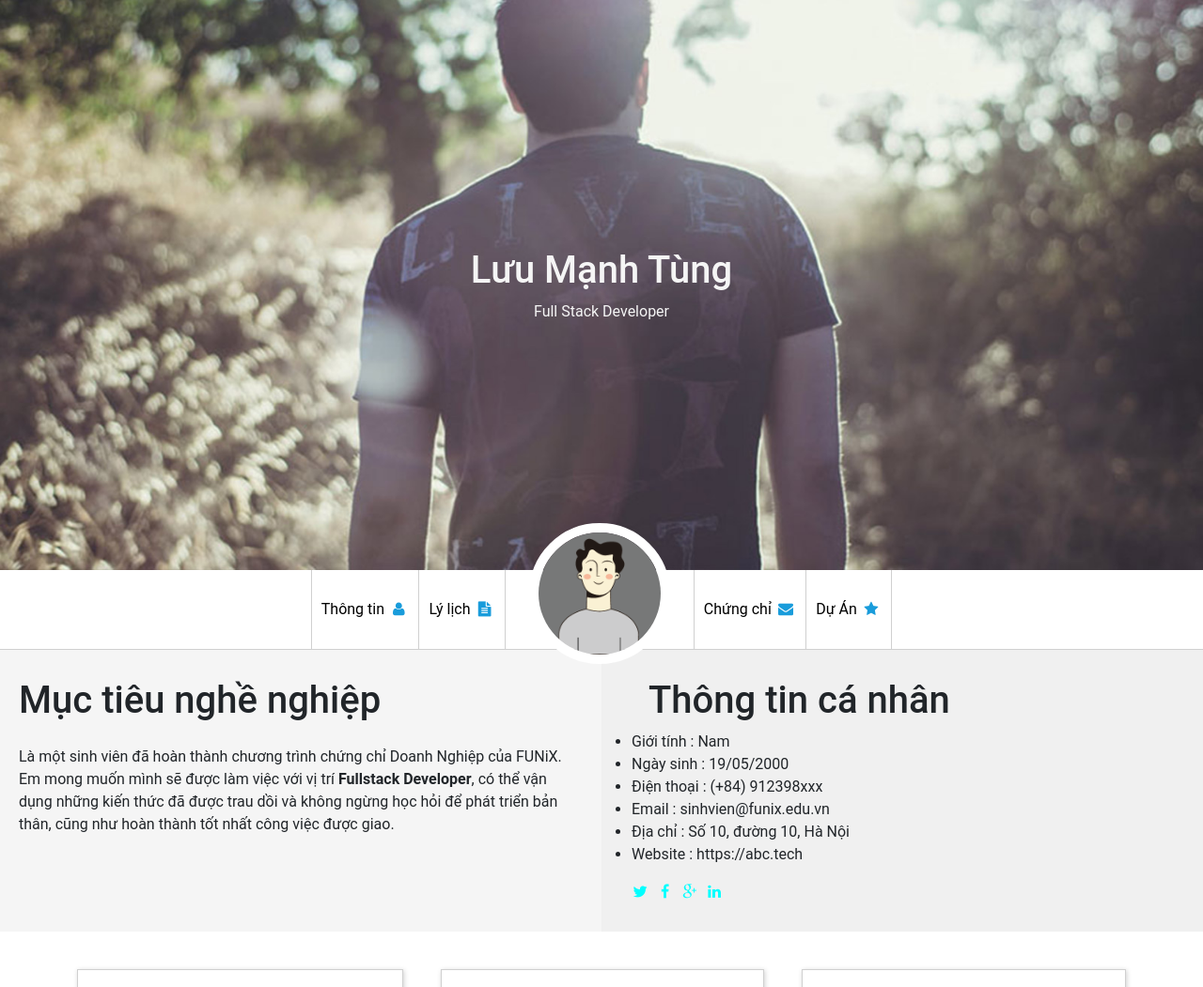
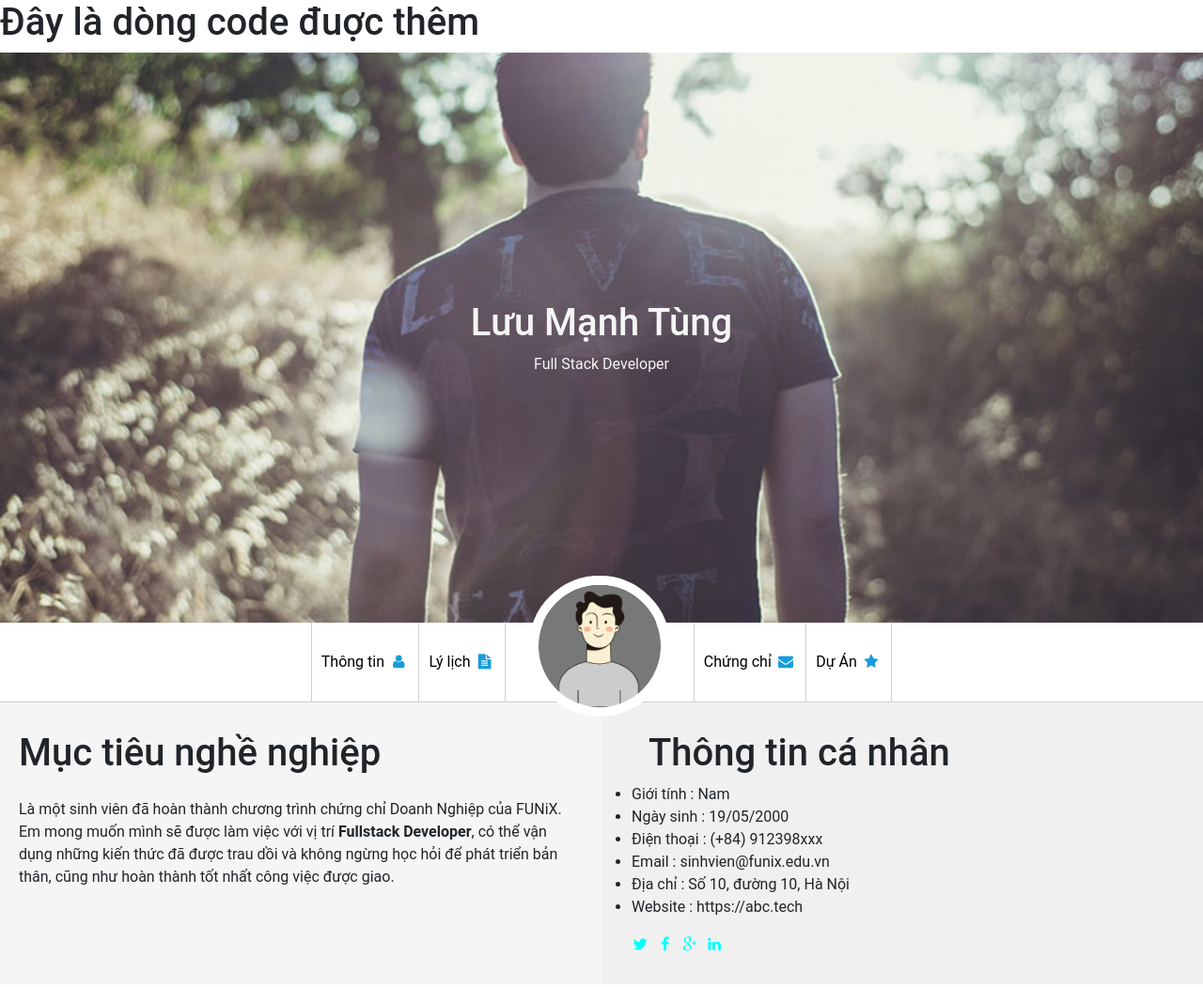
Before and after one commit to manhtunghp/assignment3, a plain HTML site: page index.html in a window 1280 px wide. Shown: the top 1051 px of the page at 94% size. Drawn offline with nearby package versions, Linux system fonts and the light colour scheme; files whose address does not match are found by name.

Commit message:
sua file index lan 1

```diff
--- a/index.html
+++ b/index.html
@@ -19,6 +19,7 @@
     <title>Assignment 03</title>
   </head>
   <body>
+    <h1>Đây là dòng code đuợc thêm</h1>
     <div id="banner">
       <div class="container-banner">
         <div class="img-banner">
```
